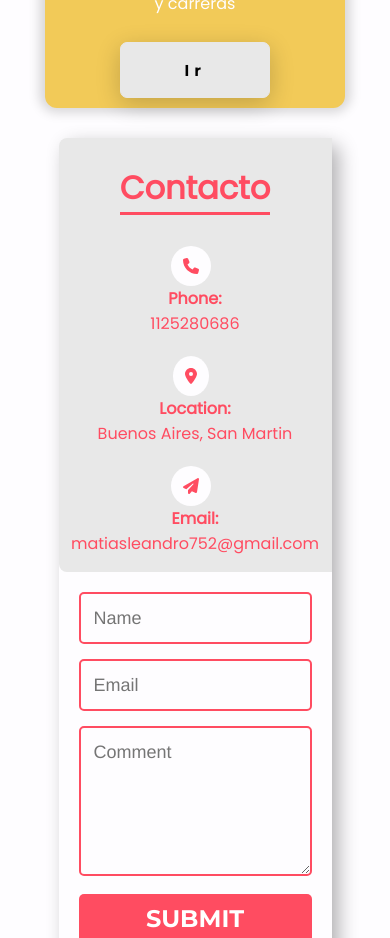
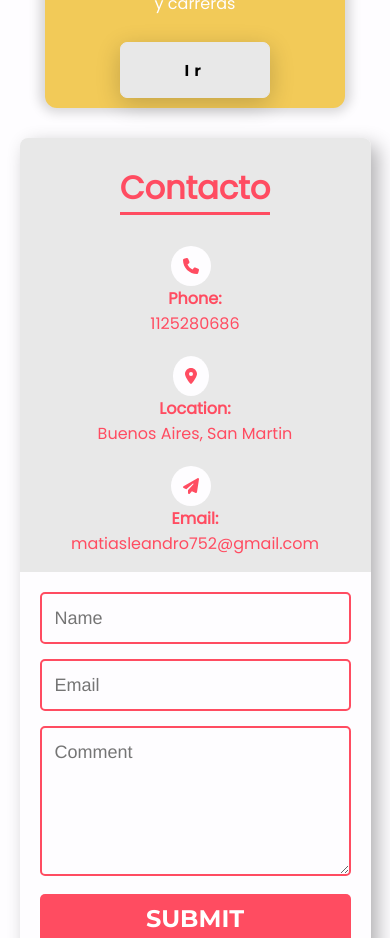
Before and after one commit to Matias-S1lva/portafolio-2.0, a React (Vite) app in the folder portafolio/: page / in a window 390 px wide. Shown: the part 2960-3898 px from the top of the page. Built offline with nearby package versions, Linux system fonts and the light colour scheme.

Commit message:
se agrando el ancho de la seccion de contacto

```diff
--- a/portafolio/src/CSS/Contact.css
+++ b/portafolio/src/CSS/Contact.css
@@ -106,9 +106,11 @@ textarea {
 @media (max-width:950px){
   .container-form{
     flex-direction: column;
+    width: 90%;
   }
   .container-contact{
     width: 100%;
+    border-radius: 8px 8px 0px 0px;
   }
   .container-contact p {
     justify-content: flex-start;
```
